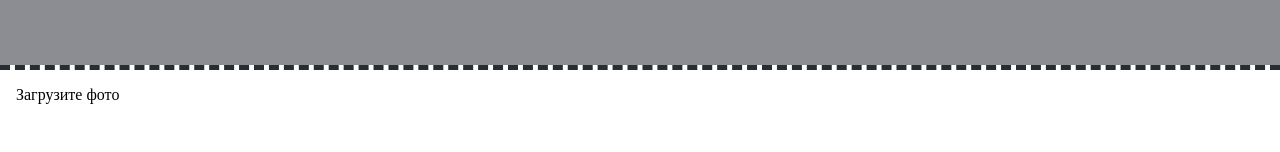
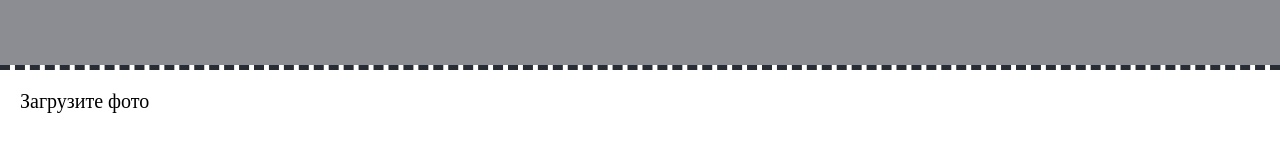
Before and after one commit to OlegSivets/BowheadWhale_website, a React (Create React App) app in the folder client/: page / in a window 1280 px wide. Shown: the part 242-394 px from the top of the page. Built offline with nearby package versions, Linux system fonts and the light colour scheme.

Commit message:
getting file from server were added

```diff
--- a/client/src/App.css
+++ b/client/src/App.css
@@ -18,6 +18,13 @@ body {
 
 
 /* FILES UPLOAD SECTION */
+.upload-label{
+  width: 100%;
+  padding-top: 1em;
+  padding-left: 1em;
+  font-size: 20px;
+}
+
 .download-area{
   width: 50vw;
   margin: 1em auto 5em auto;
--- a/client/src/App.js
+++ b/client/src/App.js
@@ -6,6 +6,7 @@ import './App.css';
 import DataSendButton from './components/Buttons/DataSendButton';
 import HeaderArea from './components/Areas/HeaderArea';
 import UploadedFilesAres from './components/Areas/UploadedFilesAres';
+import UploadLabelArea from './components/Areas/UploadLabelArea';
 
 function App() {
   return (
@@ -16,6 +17,7 @@ function App() {
         <DataSendButton />
       </section>
       <DragArea />
+      <UploadLabelArea />
       <UploadedFilesAres />
     </MainContextProvider>
   );
--- /dev/null
+++ b/client/src/components/Areas/UploadLabelArea.jsx
@@ -0,0 +1,19 @@
+import React from 'react'
+import { useContext } from 'react'
+import { MainContext } from '../../contex/MainContext'
+
+export default function UploadLabelArea() {
+  const {updateStatus, uploadedFiles} = useContext(MainContext)
+
+  return (
+    <div className='upload-label'>
+        {updateStatus ?
+            uploadedFiles.length > 0 ?
+            <div>Загруженные фото:</div> :
+            <div>Загрузите фото</div>
+            :
+            <div>Упорно ищем китов...</div>
+        }
+    </div>
+  )
+}
--- a/client/src/components/Areas/UploadedFilesAres.jsx
+++ b/client/src/components/Areas/UploadedFilesAres.jsx
@@ -7,15 +7,26 @@ export default function UploadedFilesAres() {
   const {uploadedFiles} = useContext(MainContext)
   //TODO: create limit for files amount on page
 
+  console.log('CURRENT_FILES: ', uploadedFiles)
+
   return (
     <div className='uploaded-files-area'>
-      {uploadedFiles.length > 0 ?
-      uploadedFiles.map((file, i) => (
-        <ImageItem file={file} key={i}/>
-       )) :
-      // <div>somethong to show</div> :
-      <div>Загрузите фото</div>
-    }
+
+        {uploadedFiles.length > 0 &&
+        uploadedFiles.map((file, i) => (
+          <ImageItem file={file} key={i}/>
+         ))}
+
+
     </div>
   )
 }
+
+
+//   {uploadedFiles.length > 0 ?
+    //   uploadedFiles.map((file, i) => (
+    //     <ImageItem file={file} key={i}/>
+    //    )) :
+    //   // <div>somethong to show</div> :
+    //   <div>Загрузите фото</div>
+    // }
--- a/client/src/components/Buttons/DataSendButton.jsx
+++ b/client/src/components/Buttons/DataSendButton.jsx
@@ -4,14 +4,10 @@ import { MainContext } from '../../contex/MainContext'
 
 
 export default function DataSendButton() {
-  const {uploadedFiles, sendFilesData} = useContext(MainContext)
+  const {sendFilesData} = useContext(MainContext)
 
   function handleButtonClick(){
-    if (uploadedFiles){
-        sendFilesData(uploadedFiles)
-    } else {
-        console.log('no files were selected')
-    }
+    sendFilesData()
   }
 
   return (
--- a/client/src/constants/constants.jsx
+++ b/client/src/constants/constants.jsx
@@ -1,2 +1,2 @@
 // there is no type for .zip files
-export const permittedTypes = ['image/jpeg', 'image/png' , "application/x-zip-compressed"]
+export const permittedTypes = ['image/jpeg', 'image/png' , "application/x-zip-compressed", ""]
--- a/client/src/contex/MainContext.jsx
+++ b/client/src/contex/MainContext.jsx
@@ -1,15 +1,19 @@
 import { createContext } from "react"
-import { useState } from "react"
+import { useState, useEffect } from "react"
 import { permittedTypes } from '../constants/constants'
 
 export const MainContext = createContext()
 
 const MainContextProvider = ({children}) => {
     const [uploadedFiles, setUploadedFiles] = useState([])
+    const [updateStatus, setUpdateStatus] = useState(true)
+
+    useEffect(() => {
+      console.log('UPDATE:', updateStatus)
+    }, [updateStatus])
 
     const uploadNewFiles = (files) =>{
       files = files.filter(elem => permittedTypes.includes(elem['type']))
-      console.log('already uploaded: ', uploadedFiles)
 
       if (uploadedFiles.length > 0) {
         let tempFiles = []
@@ -27,34 +31,40 @@ const MainContextProvider = ({children}) => {
       setUploadedFiles(uploadedFiles.filter(elem => elem['name'] != file['name']))
     }
 
-    const sendFilesData = (data) => {
-        console.log('DATA: ', data)
+    const sendFilesData = async () => {
+        console.log('DATA: ', uploadedFiles)
+        setUpdateStatus(false)
 
+        if (uploadedFiles.length == 0) {
+          console.log('NO FILES WERE SELECTED')
+        } else {
           const formData = new FormData();
-        for (let i = 0; i < data.length; i++) {
-          formData.append('file_' + i, data[i]);
+          for (let i = 0; i < uploadedFiles.length; i++) {
+            formData.append('file_' + i, uploadedFiles[i]);
           }
 
           const options = {
             method: 'POST',
             body: formData,
           };
+          const fileNames = await fetch('/files', options).then(Request => Request.json())
+          let promises = []
+          for (let i = 0; i < fileNames.length; i++) {
+            promises.push(await fetch('/' + fileNames[i]).then(res => res.blob().then(res =>
+              res = new File([res],  fileNames[i])
+            )))
+          }
+          uploadNewFiles(promises)
+          setUpdateStatus(true)
+        }
+    }
 
-        // TODO: handle data fetch
-        fetch('/files', options).then(Request =>
-          Request.json().then(req => {
-            console.log(req)
-            // create files array
-            // setUploadedFiles(files)
-            // download files
-          })
-        );
-    }
     return (
         <MainContext.Provider value = {{
             uploadedFiles,
             setUploadedFiles,
-            setUploadedFiles,
+            updateStatus,
+            setUpdateStatus,
             sendFilesData,
             uploadNewFiles,
             removeUploadedFile,
```
Also changed, not shown: 2 other files (tests, documents, lock files or other folders). Lines whose indentation alone changed are shown as unchanged.
